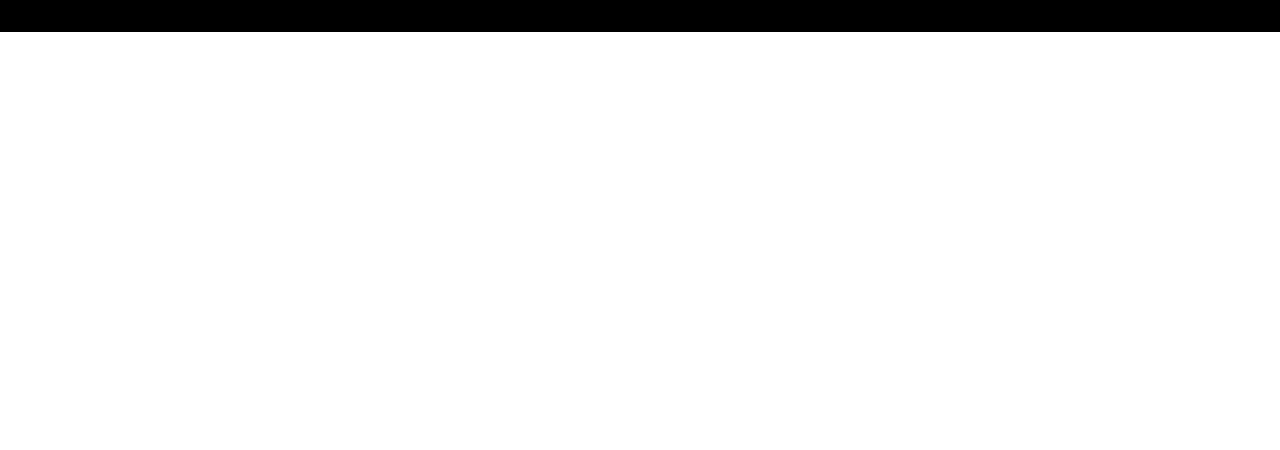
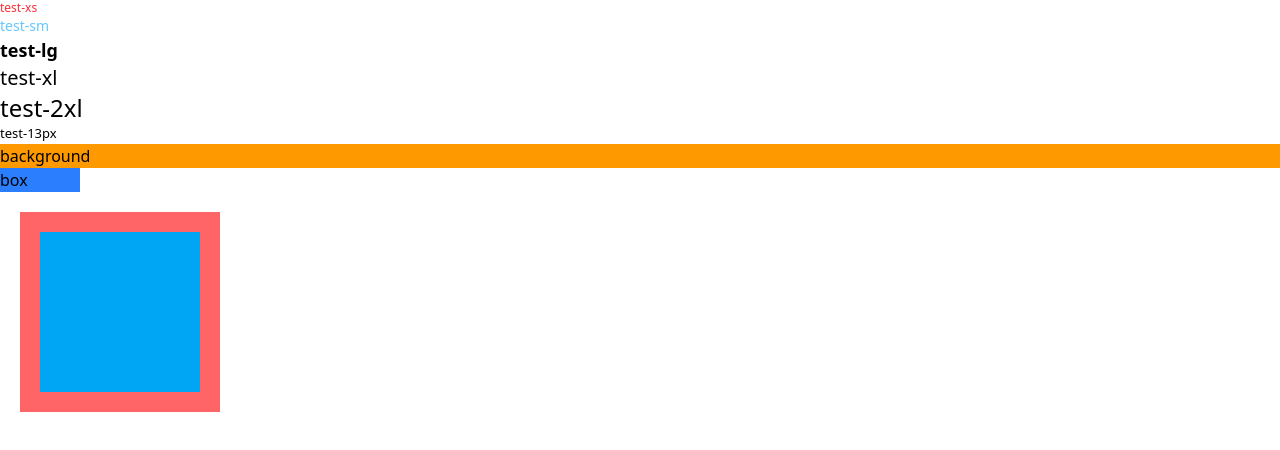
Before and after one commit to cyh7834/onebite-exam, a React (Vite) app: page / in a window 1280 px wide. Shown: the top 450 px of the page. Built offline with nearby package versions, Linux system fonts and the light colour scheme.

Commit message:
tailwind css 핵심정리 1

```diff
--- a/src/App.tsx
+++ b/src/App.tsx
@@ -2,7 +2,26 @@
 
 function App() {
   return (
-    <div className="bg-black text-2xl font-bold underline">Hello World</div>
+    <div>
+      {/*1. 타이포그래프*/}
+      <div className="text-xs text-red-500">test-xs</div>
+      <div className="text-sm text-[rgb(100,200,300)]">test-sm</div>
+      <div className="text-lg font-bold">test-lg</div>
+      <div className="text-xl">test-xl</div>
+      <div className="text-2xl">test-2xl</div>
+      <div className="text-[13px]">test-13px</div>
+
+      {/*2. 백그라운드*/}
+      <div className="bg-amber-500">background</div>
+
+      {/*3. 사이즈*/}
+      <div className="w-20 bg-blue-500">box</div>
+
+      {/*4. 여백*/}
+      <div className="m-5 h-50 w-50 bg-red-400 p-5">
+        <div className="h-full w-full bg-sky-500"></div>
+      </div>
+    </div>
   );
 }
 
```
